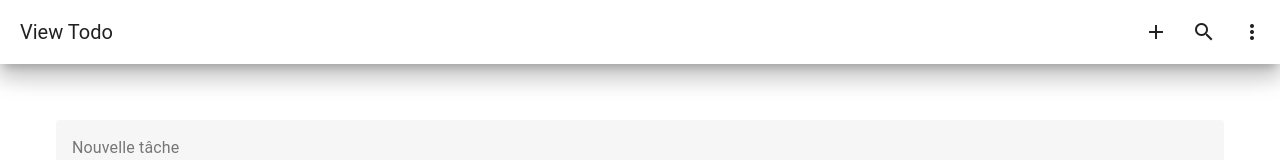
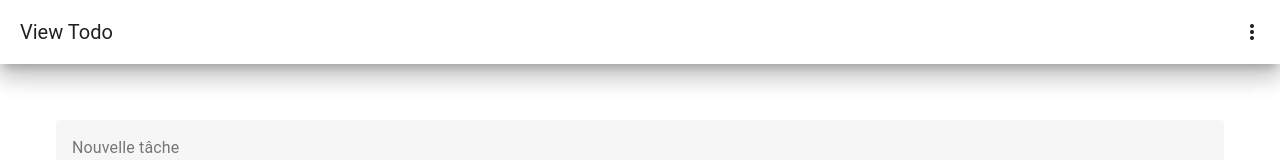
Before and after one commit to spitzerl/ViewTodo, a Vue app: page / in a window 1280 px wide. Shown: the top 160 px of the page. Built offline with nearby package versions, Linux system fonts and the light colour scheme.

Commit message:
removing navbar useless buttons

```diff
--- a/src/components/Navbar.vue
+++ b/src/components/Navbar.vue
@@ -7,10 +7,6 @@
         <v-app-bar-title>View Todo</v-app-bar-title>
 
         <template v-slot:append>
-            <v-btn icon="mdi-plus"></v-btn>
-
-            <v-btn icon="mdi-magnify"></v-btn>
-
             <v-btn icon="mdi-dots-vertical"></v-btn>
         </template>
     </v-app-bar>
```
